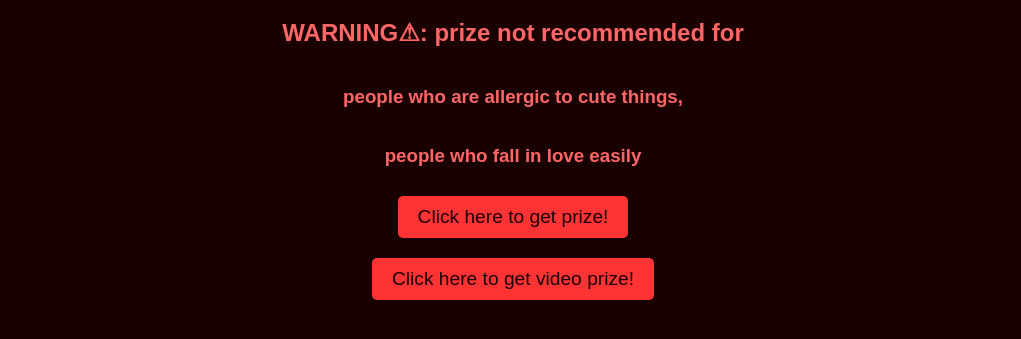
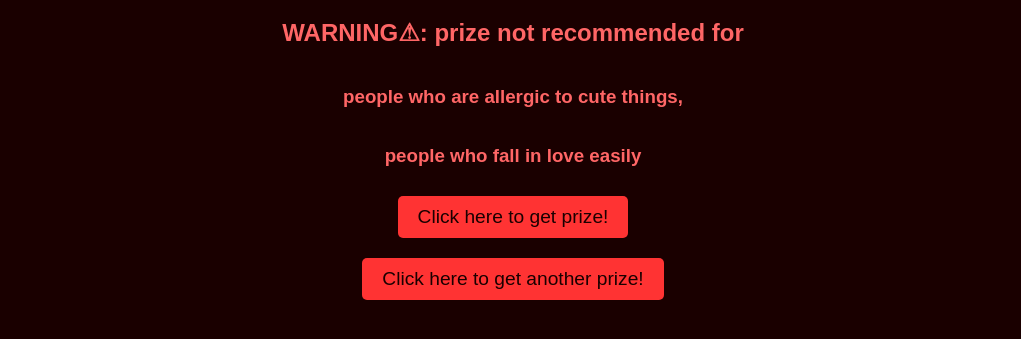
Before and after one commit to ProoveTitanIsnoob/FREEPRIZE.SITE, a plain HTML site: page index.html in a window 1280 px wide. Shown: the part 299-638 px from the top of the page, without its empty margins (127-1148 px from the left). Drawn offline with Linux system fonts and the light colour scheme.

Commit message:
index.html

```diff
--- a/index.html
+++ b/index.html
@@ -49,7 +49,7 @@
     <h3> people who are allergic to cute things,</h3>
     <h3>people who fall in love easily</h3>
     <button onclick="unleashBeast()">Click here to get prize!</button>
-    <button onclick="playVideo()">Click here to get video prize!</button>
+    <button onclick="playVideo()">Click here to get another prize!</button>
     <img id="fullscreenImage" src="squish.gif" alt="Unleashed Beast">
     <video id="fullscreenVideo" src="prize2.mp4"></video>
     <audio id="beastAudio" src="sloth22.ogg" loop autoplay></audio>
```
